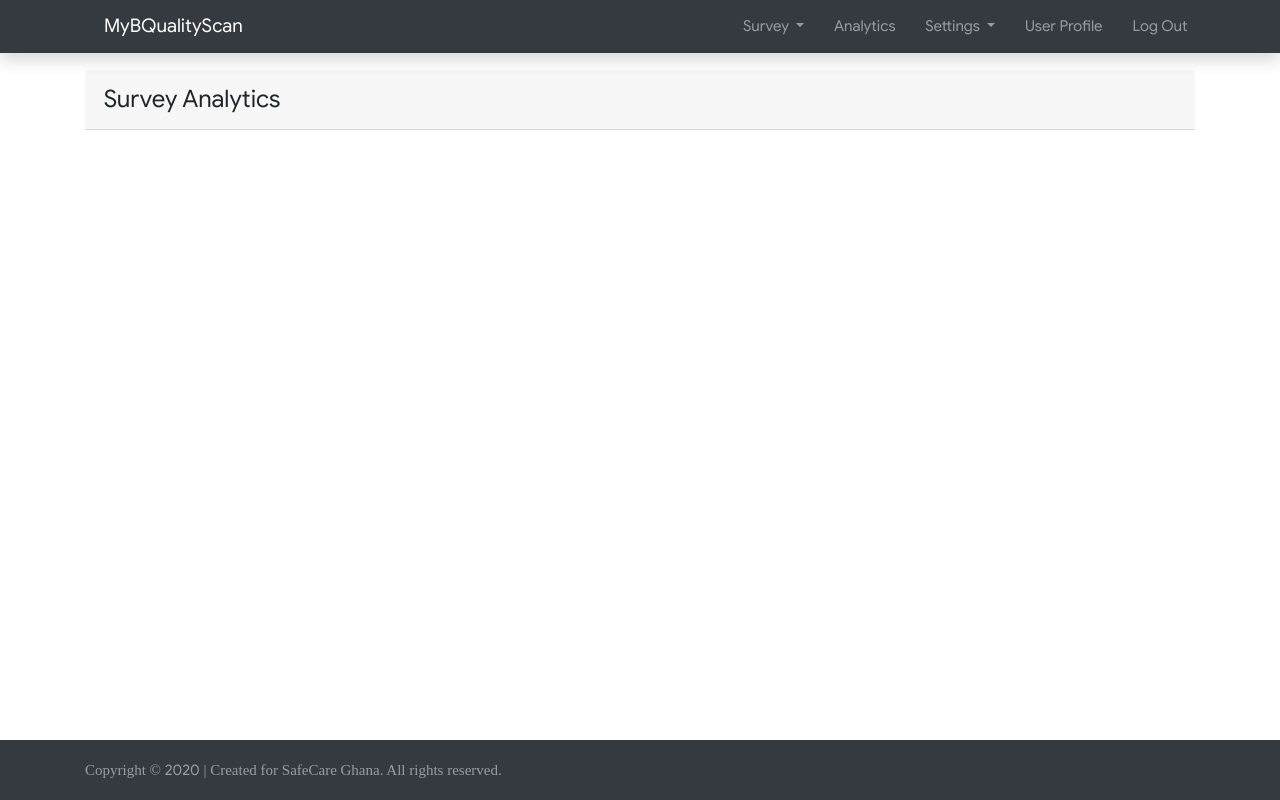
After one commit to nanaakuffu/survey, a Django app: page /research/analytics in a window 1280 px wide. The commit adds this page. Run offline with Django 3.2, Linux system fonts and the light colour scheme; data that the repository does not hold is empty; some libraries are stand-ins or nearby versions; some web fonts are replaced.

Commit message:
Added analytics feature to the system

```diff
--- /dev/null
+++ b/index/templates/index/analytics.html
@@ -0,0 +1,17 @@
+{% extends "index/base.html" %}
+{% block content %}
+<div class="container pad-top">
+    <div class="card-header">
+      <span style="font-size:24px"> Survey Analytics </span>
+    </div>
+    <ol class="ansteps">
+        {% for item in analytics %}
+          <li><p style="font-weight:400;"> {{ item.question_text }} </p></li>
+          <div class='chart-container'>
+            <canvas class="chart"></canvas>
+          </div>
+        {% endfor %}
+    </ol>
+    <br />
+</div>
+{%endblock%}
--- a/index/templates/index/base.html
+++ b/index/templates/index/base.html
@@ -36,7 +36,7 @@
                     </div>
                   </li>
                   <li class='nav-item'>
-                    <a class='nav-link' href='#'>
+                    <a class='nav-link' href="{% url 'analytics' %}">
                       <i class='fas fa-chart-pie'></i>
                       <span>Analytics</span></a>
                   </li>
--- a/research/urls.py
+++ b/research/urls.py
@@ -5,6 +5,6 @@ urlpatterns = [
     path('research/send_survey', views.send_survey, name='send_survey'),
     path('research/survey', views.get_questions, name='survey'),
     path('research/process', views.process_survey, name='process_survey'),
-    path('research/sent', views.sent_page, name='sent')
-    # path('recipients/save', views.save, name='saverecipient' )
+    path('research/sent', views.sent_page, name='sent'),
+    path('research/analytics', views.get_analytics, name='analytics')
 ]
--- a/research/views.py
+++ b/research/views.py
@@ -2,13 +2,14 @@
 from django.shortcuts import render, redirect
 from django.http import HttpResponse
 from django.forms.models import model_to_dict
-from .models import Answer, Question, Survey, Response, Recipient, QuestionsAndAnswers
+from .models import Answer, Question, Survey, Response, Recipient
+from research.models import QuestionsAndAnswers, Analytics
 from django.conf import settings
-from django.core.mail import send_mail
 from django.core.mail import EmailMessage
+from django.db.models import Count
+from django.core import serializers
 
 from research.printing import PDF
-from io import BytesIO
 
 # Non django related modules
 from matplotlib.pyplot import plot as plt
@@ -21,24 +22,30 @@ import json
 # Create your views here.
 def send_survey(request):
     if request.is_ajax():
-        iD = request.POST.get('sendID')
-        recipient = request.POST.get('sendeMail')
-        sID = str(randint(1000000, 9999999))
+        recipientID = request.POST.get('sendID')
+        recipientEmail = [request.POST.get('sendeMail')]
+        surveyID = str(randint(1000000, 9999999))
         sender = settings.EMAIL_HOST_USER
-        survey_link = "http://localhost:8000/research/survey?id="+iD+"&sid="+sID+"&mid="+recipient
+        survey_link = "http://localhost:8000/research/survey?id="+recipientID+"&sid="+surveyID+"&mid="+recipientEmail[0]
 
         email_message = "<p> Dear Sir/Madam, </p> \
-                   <p> PharmAccess Ghana welcomes you to its self-administered basic quality assessment tool. </p> \
-                   <p> We invite you to take this quick (15 minutes) survey about your health facility to objectively evaluate some basic quality issues by clicking on the link below </p> \
-                   <p>"+survey_link+"</p>"
+                         <p> PharmAccess Ghana welcomes you to its self-administered basic quality assessment tool. </p> \
+                         <p> We invite you to take this quick (15 minutes) survey about your health facility to objectively evaluate some basic quality issues by clicking on the link below </p> \
+                         <p>"+survey_link+"</p>"
         subject = "MyBQualityScan Survey"
 
+        messageEmail = EmailMessage(subject=subject,
+                                    body=email_message,
+                                    from_email=sender,
+                                    to=recipientEmail)
+        messageEmail.content_subtype = 'html'
+
         # Check if the recipient has already been served a survey
-        if Survey.objects.filter(recipient=iD).count() == 0:
+        if Survey.objects.filter(recipient=recipientID).count() == 0:
             # If no try sending the survey but if not report double
-            if send_mail(subject=subject, message=email_message, from_email=sender, recipient_list=[recipient], html_message=email_message):
-                # Svae the link in the recipient table
-                recipientObj = Recipient.objects.get(id=iD)
+            if messageEmail.send():
+                # Save the link in the recipient table
+                recipientObj = Recipient.objects.get(id=recipientID)
                 recipientObj.survey_link = survey_link
                 recipientObj.save()
 
@@ -47,7 +54,7 @@ def send_survey(request):
                 survey.recipient = recipientObj
                 survey.date_sent = date.today()
                 survey.hasresponded = 0
-                survey.survey_id = sID
+                survey.survey_id = int(surveyID)
                 survey.save()
 
                 # Send the response to the  ajax and then to template
@@ -72,7 +79,8 @@ def get_questions(request):
         survey = Survey.objects.get(survey_id = surveyID)
         eMail = request.GET.get('mid')
         recipientID = request.GET.get('id')
-        recipients = Recipient.objects.filter(id = recipientID).count()
+        # If 1 then recipient exist else no
+        recipientExists = Recipient.objects.filter(id = recipientID).count()
 
         # Set the date for the durvey
         surveyDate = date.today()
@@ -80,7 +88,7 @@ def get_questions(request):
         # Create the context for the template
         context = { 'survey_form' : surveyQuestions, 'recipient' : recipientID,
                     'email': eMail, 'survey' : surveyID, 'survey_date' : surveyDate,
-                    'hasResponded' : survey.hasresponded, 'recipientExists' : recipients }
+                    'hasResponded' : survey.hasresponded, 'recipientExists' : recipientExists }
 
         # Send info to the template
         return render(request, "index/survey.html", context=context)
@@ -98,7 +106,12 @@ def process_survey(request):
         survey = Survey.objects.get(survey_id=sID)
         counter = 1
 
-        # Get the answers that needs recommendation
+        # Get the data that needs recommendation and that would be put on the pdf
+        headers = {}
+        headers['name'] = recipient.name
+        headers['facility'] = recipient.institution
+        headers['date'] = request.POST.get('survey_date')
+
         needsRecommendation = {}
         for key, value in request.POST.items():
             tmpList = []
@@ -116,7 +129,7 @@ def process_survey(request):
 
         # Print those which needs recommendation to pdf
         report = PDF(fileName, 'A4')
-        isPDFCreated = report.makePDF(needsRecommendation)
+        isPDFCreated = report.makePDF(headers, needsRecommendation)
 
         if isPDFCreated:
             # Send a mail to the person who filled the survey with an attachment
@@ -164,3 +177,17 @@ def process_survey(request):
 
 def sent_page(request):
     return render(request, 'index/sent_page.html')
+
+def get_analytics(request):
+    if request.is_ajax():
+        query = Analytics.objects.all().only('responses')
+
+        analyticsData = serializers.serialize('json', query)
+
+        return HttpResponse(analyticsData, content_type='application/json')
+    else:
+        analyticsData = Analytics.objects.all().only('question_text')
+
+        context = {'analytics' : analyticsData}
+
+        return render(request, "index/analytics.html", context=context)
--- a/static/survey/js/survey.js
+++ b/static/survey/js/survey.js
@@ -414,19 +414,17 @@ $(function(){
     }
   });
 
-  $('.chart').each(function (index, element) {
-    var ctx = element.getContext('2d');
-
-    let qID = $(element).attr("id");
-
-    $.getJSON(
-      "_data_processor.php",
-      "flag=getAnalytics&key=" + qID,
-      function (data) {
-        plotChart(data, ctx);
-      }
-    );
-  });
+  $.getJSON(
+    "/research/analytics",
+    function (data) {
+      $('.chart').each(function (index, element) {
+        var ctx = element.getContext('2d');
+        // The data serialize by django serialise comes in the format
+        // Hence we access it this way
+        plotChart(data[index].fields.responses, ctx);
+      });
+    }
+  );
 
   reLoad();
 });
```
Also changed, not shown: research/models.py (+8 -0 lines).
